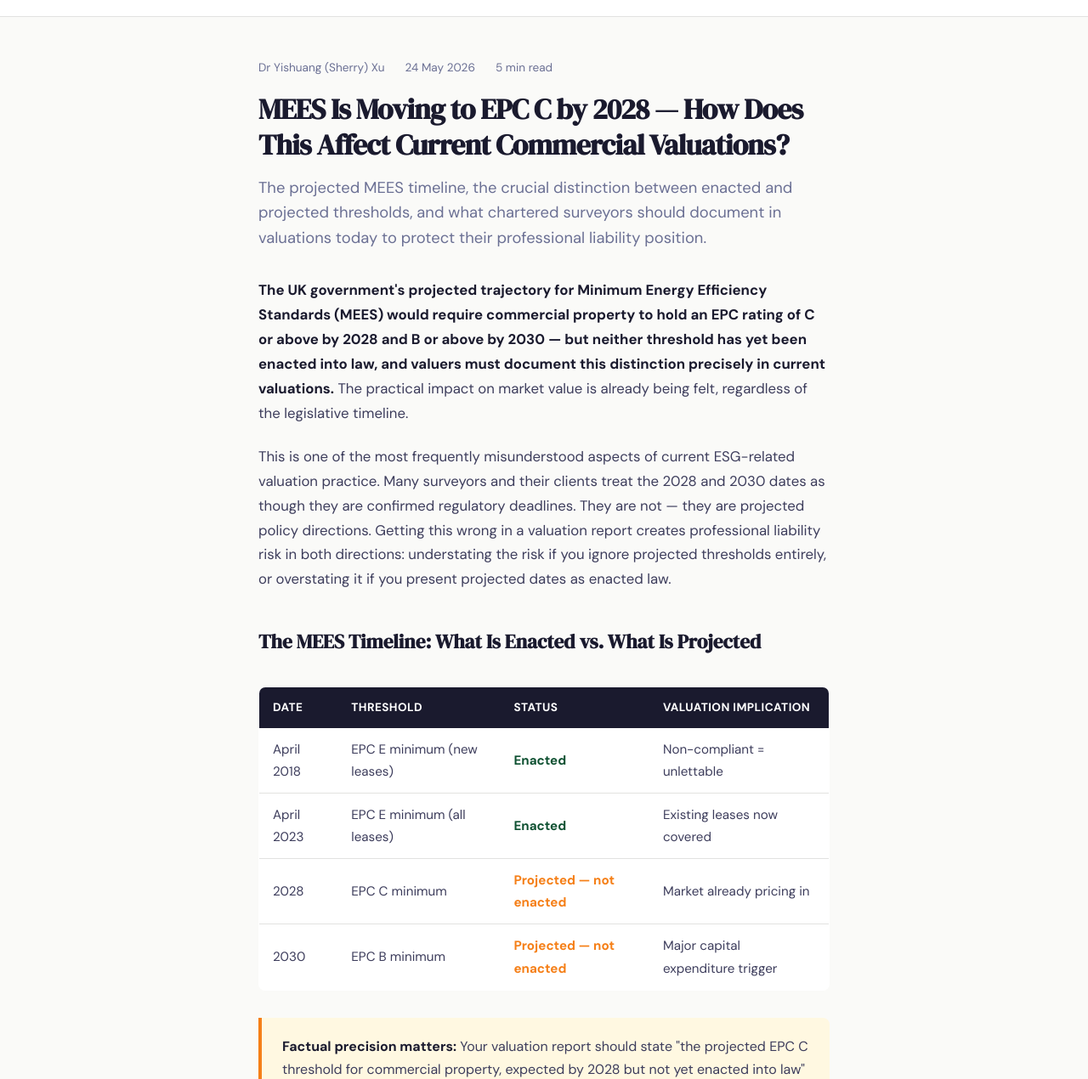
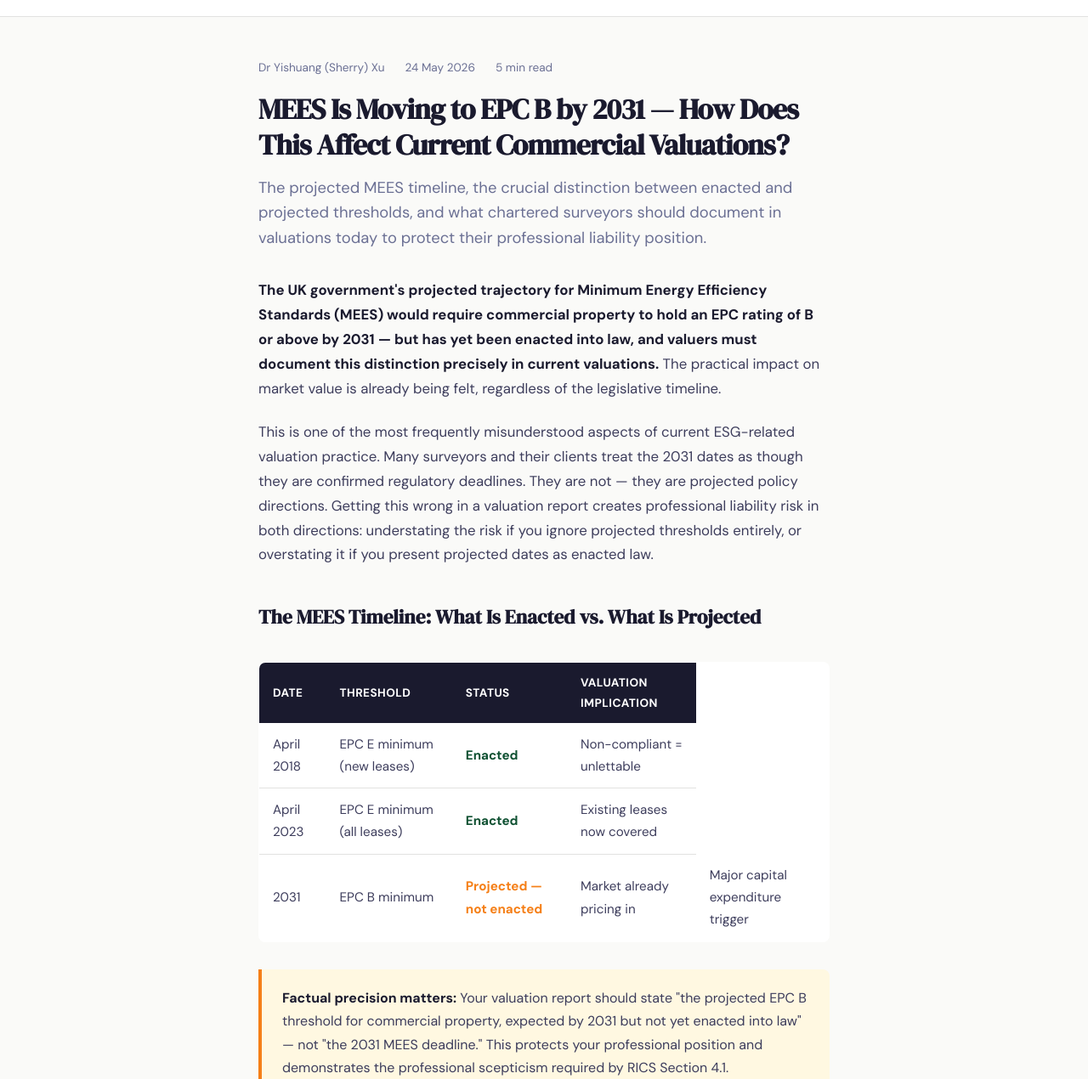
Before and after one commit to Plinthosherryxu/plinthos.io, a plain HTML site: page mees-2031-epc-b-commercial-property.html in a window 1280 px wide. Shown: the part 52-1322 px from the top of the page at 85% size. Drawn offline with Linux system fonts and the light colour scheme.

Commit message:
Update MEES deadline from 2028 to 2031 for EPC B

```diff
--- a/mees-2028-epc-c-commercial-property.html
+++ b/mees-2031-epc-b-commercial-property.html
@@ -3,17 +3,17 @@
 <head>
     <meta charset="UTF-8">
     <meta name="viewport" content="width=device-width, initial-scale=1.0">
-    <title>MEES 2028 EPC C: Impact on UK Commercial Property Valuations | Plinthos</title>
-    <meta name="description" content="How the projected MEES EPC C threshold by 2028 affects UK commercial property valuations, what surveyors should document, and the financial exposure for non-compliant assets.">
-    <link rel="canonical" href="https://plinthos.io/mees-2028-epc-c-commercial-property.html">
+    <title>MEES 2031 EPC B: Impact on UK Commercial Property Valuations | Plinthos</title>
+    <meta name="description" content="How the projected MEES EPC B threshold by 2031 affects UK commercial property valuations, what surveyors should document, and the financial exposure for non-compliant assets.">
+    <link rel="canonical" href="https://plinthos.io/mees-2031-epc-b-commercial-property.html">
     <link href="https://fonts.googleapis.com/css2?family=DM+Sans:wght@400;500;700&family=DM+Serif+Display&display=swap" rel="stylesheet">
 
     <script type="application/ld+json">
     {
         "@context": "https://schema.org",
         "@type": "Article",
-        "headline": "MEES Is Moving to EPC C by 2028 — How Does This Affect Current Commercial Valuations?",
-        "description": "The projected MEES EPC C threshold for commercial property by 2028, the financial exposure for non-compliant assets, and what chartered surveyors should document in current valuations.",
+        "headline": "MEES Is Moving to EPC B by 2031 — How Does This Affect Current Commercial Valuations?",
+        "description": "The projected MEES EPC B threshold for commercial property by 2031, the financial exposure for non-compliant assets, and what chartered surveyors should document in current valuations.",
         "datePublished": "2026-05-24",
         "dateModified": "2026-05-24",
         "author": {
@@ -89,15 +89,15 @@
         <span>24 May 2026</span>
         <span>5 min read</span>
     </div>
-    <h1>MEES Is Moving to EPC C by 2028 — How Does This Affect Current Commercial Valuations?</h1>
+    <h1>MEES Is Moving to EPC B by 2031 — How Does This Affect Current Commercial Valuations?</h1>
     <p class="subtitle">The projected MEES timeline, the crucial distinction between enacted and projected thresholds, and what chartered surveyors should document in valuations today to protect their professional liability position.</p>
 </header>
 
 <article>
 
-    <p><strong>The UK government's projected trajectory for Minimum Energy Efficiency Standards (MEES) would require commercial property to hold an EPC rating of C or above by 2028 and B or above by 2030 — but neither threshold has yet been enacted into law, and valuers must document this distinction precisely in current valuations.</strong> The practical impact on market value is already being felt, regardless of the legislative timeline.</p>
+    <p><strong>The UK government's projected trajectory for Minimum Energy Efficiency Standards (MEES) would require commercial property to hold an EPC rating of B or above by 2031 — but has yet been enacted into law, and valuers must document this distinction precisely in current valuations.</strong> The practical impact on market value is already being felt, regardless of the legislative timeline.</p>
 
-    <p>This is one of the most frequently misunderstood aspects of current ESG-related valuation practice. Many surveyors and their clients treat the 2028 and 2030 dates as though they are confirmed regulatory deadlines. They are not — they are projected policy directions. Getting this wrong in a valuation report creates professional liability risk in both directions: understating the risk if you ignore projected thresholds entirely, or overstating it if you present projected dates as enacted law.</p>
+    <p>This is one of the most frequently misunderstood aspects of current ESG-related valuation practice. Many surveyors and their clients treat the 2031 dates as though they are confirmed regulatory deadlines. They are not — they are projected policy directions. Getting this wrong in a valuation report creates professional liability risk in both directions: understating the risk if you ignore projected thresholds entirely, or overstating it if you present projected dates as enacted law.</p>
 
     <h2>The MEES Timeline: What Is Enacted vs. What Is Projected</h2>
 
@@ -124,27 +124,22 @@
                 <td>Existing leases now covered</td>
             </tr>
             <tr>
-                <td>2028</td>
-                <td>EPC C minimum</td>
+                <td>2031</td>
+                <td>EPC B minimum</td>
                 <td class="status-projected">Projected — not enacted</td>
                 <td>Market already pricing in</td>
-            </tr>
-            <tr>
-                <td>2030</td>
-                <td>EPC B minimum</td>
-                <td class="status-projected">Projected — not enacted</td>
                 <td>Major capital expenditure trigger</td>
             </tr>
         </tbody>
     </table>
 
     <div class="warning-box">
-        <p><strong>Factual precision matters:</strong> Your valuation report should state "the projected EPC C threshold for commercial property, expected by 2028 but not yet enacted into law" — not "the 2028 MEES deadline." This protects your professional position and demonstrates the professional scepticism required by RICS Section 4.1.</p>
+        <p><strong>Factual precision matters:</strong> Your valuation report should state "the projected EPC B threshold for commercial property, expected by 2031 but not yet enacted into law" — not "the 2031 MEES deadline." This protects your professional position and demonstrates the professional scepticism required by RICS Section 4.1.</p>
     </div>
 
     <h2>The Financial Exposure Is Real — Enacted or Not</h2>
 
-    <p>Whether or not the 2028 EPC C threshold becomes law on exactly that date, the market is already pricing in the direction of travel. Occupiers with ESG commitments are preferring higher-rated buildings. Lenders are applying climate risk screening to secured lending decisions. Institutional investors are classifying assets by CRREM pathway alignment as part of portfolio strategy.</p>
+    <p>Whether or not the 2031 EPC B threshold becomes law on exactly that date, the market is already pricing in the direction of travel. Occupiers with ESG commitments are preferring higher-rated buildings. Lenders are applying climate risk screening to secured lending decisions. Institutional investors are classifying assets by CRREM pathway alignment as part of portfolio strategy.</p>
 
     <p>For a typical UK commercial office building rated EPC D, the financial exposure works on two levels. The regulatory risk is that the building becomes unlettable if and when the EPC C threshold is enacted — a stranded asset in the most literal sense. The market risk is that even before the threshold is enacted, investors and occupiers apply a discount to assets perceived as transition risks, reducing achievable rents and increasing yield requirements.</p>
 
```
